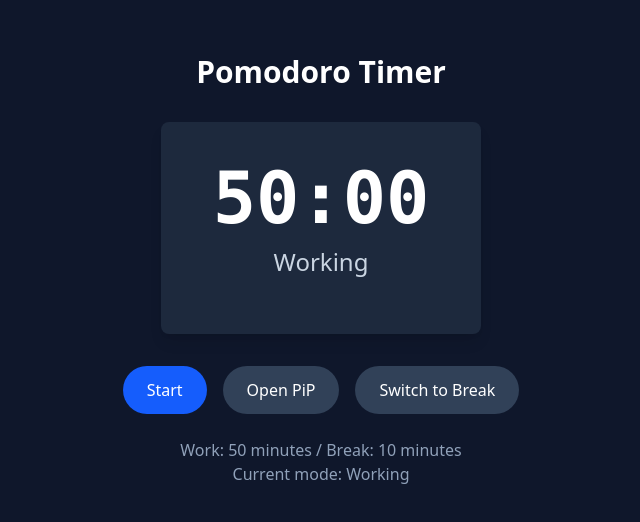
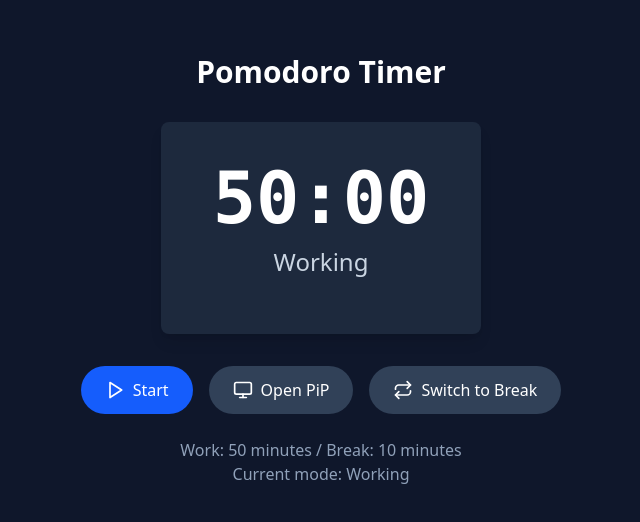
Before and after one commit to okonomi/pomodoro-timer, a React (Vite) app: page / in a window 1280 px wide. Shown: the part 130-652 px from the top of the page, without its empty margins (319-959 px from the left). Built offline with nearby package versions, Linux system fonts and the light colour scheme.

Commit message:
feat: add lucide-react icons for timer controls in PiPWindow and TimerDisplay components

```diff
--- a/package.json
+++ b/package.json
@@ -17,6 +17,7 @@
   },
   "dependencies": {
     "clsx": "^2.1.1",
+    "lucide-react": "^0.488.0",
     "react": "^19.0.0",
     "react-dom": "^19.0.0"
   },
--- a/src/components/PiPWindow.tsx
+++ b/src/components/PiPWindow.tsx
@@ -1,4 +1,5 @@
 import clsx from "clsx"
+import { Pause, Play, Repeat } from "lucide-react"
 import type { PiPWindowProps } from "../types"
 
 // PiPウィンドウコンポーネント
@@ -48,7 +49,11 @@ export function PiPWindow({
             )}
             onClick={onToggleTimer}
           >
-            {timerState === "running" ? "⏸" : "▶"}
+            {timerState === "running" ? (
+              <Pause size={16} />
+            ) : (
+              <Play size={16} />
+            )}
           </button>
           <button
             type="button"
@@ -58,7 +63,7 @@ export function PiPWindow({
             )}
             onClick={onSwitchTimerType}
           >
-            SW
+            <Repeat size={14} />
           </button>
         </div>
       </div>
--- a/src/components/TimerDisplay.tsx
+++ b/src/components/TimerDisplay.tsx
@@ -1,3 +1,4 @@
+import { Monitor, MonitorOff, Pause, Play, Repeat } from "lucide-react"
 import type { TimerState, TimerType } from "../types"
 
 interface TimerDisplayProps {
@@ -38,24 +39,27 @@ export function TimerDisplay({
         <button
           type="button"
           onClick={onToggleTimer}
-          className="rounded-full bg-blue-600 px-6 py-3 font-medium text-white transition hover:bg-blue-700"
+          className="rounded-full bg-blue-600 px-6 py-3 font-medium text-white transition hover:bg-blue-700 flex items-center gap-2"
         >
+          {timerState === "running" ? <Pause size={20} /> : <Play size={20} />}
           {timerState === "running" ? "Pause" : "Start"}
         </button>
 
         <button
           type="button"
           onClick={onTogglePiP}
-          className="rounded-full bg-slate-700 px-6 py-3 font-medium text-white transition hover:bg-slate-600"
+          className="rounded-full bg-slate-700 px-6 py-3 font-medium text-white transition hover:bg-slate-600 flex items-center gap-2"
         >
+          {isPiPActive ? <MonitorOff size={20} /> : <Monitor size={20} />}
           {isPiPActive ? "Close PiP" : "Open PiP"}
         </button>
 
         <button
           type="button"
           onClick={onSwitchTimerType}
-          className="rounded-full bg-slate-700 px-6 py-3 font-medium text-white transition hover:bg-slate-600"
+          className="rounded-full bg-slate-700 px-6 py-3 font-medium text-white transition hover:bg-slate-600 flex items-center gap-2"
         >
+          <Repeat size={20} />
           {timerType === "work" ? "Switch to Break" : "Switch to Work"}
         </button>
       </div>
```
Also changed, not shown: 1 other file (tests, documents, lock files or other folders).
